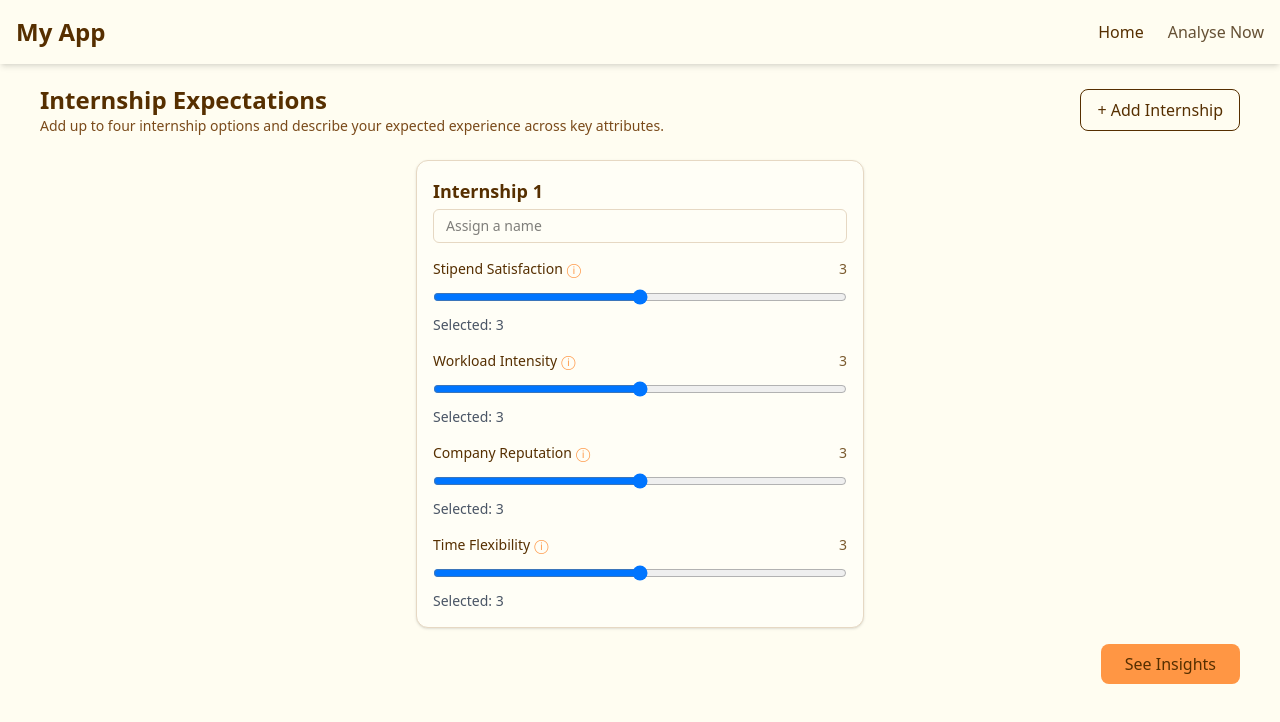
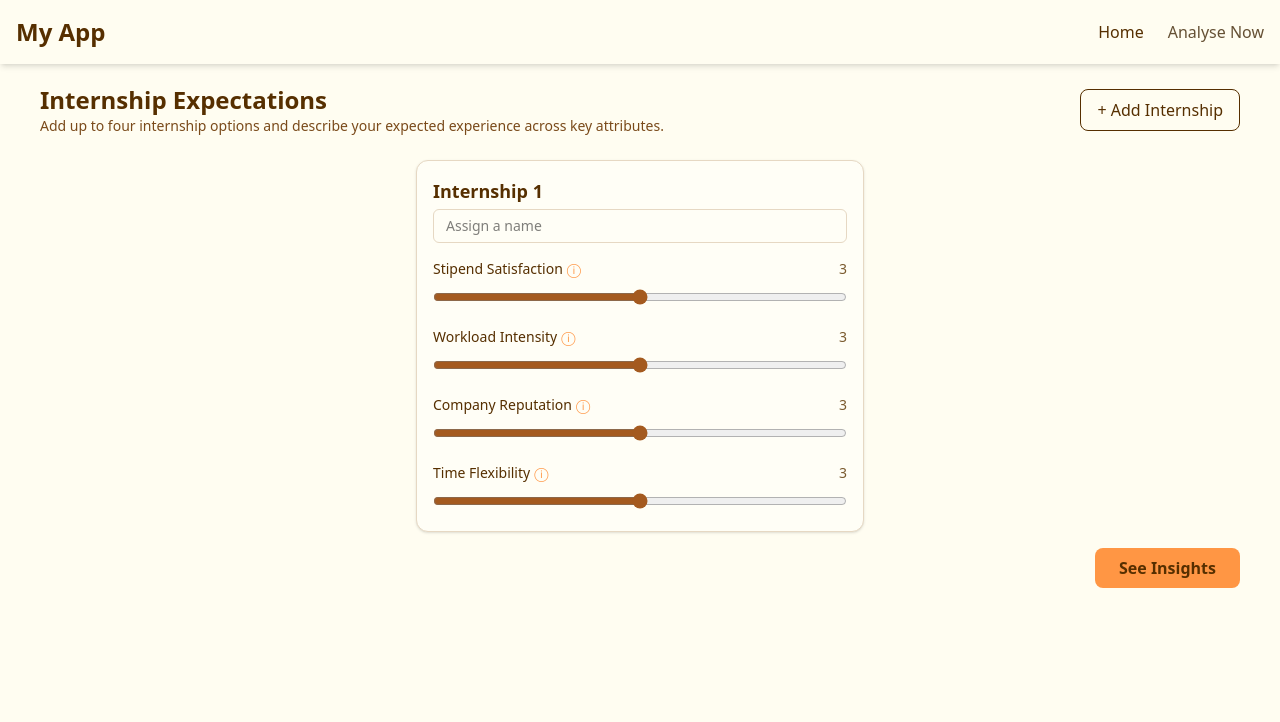
Before and after one commit to bvishwa021/Assistive-Decision-Making-System, a React (Vite) app: page /input in a window 1280 px wide. Shown: the top 722 px of the page. Built offline with nearby package versions, Linux system fonts and the light colour scheme.

Commit message:
home+input finalised

```diff
--- a/package.json
+++ b/package.json
@@ -11,6 +11,7 @@
   },
   "dependencies": {
     "@tailwindcss/vite": "^4.1.18",
+    "lucide-react": "^0.563.0",
     "ogl": "^1.0.11",
     "react": "^19.2.0",
     "react-dom": "^19.2.0",
--- a/src/components/FeatureSlider.jsx
+++ b/src/components/FeatureSlider.jsx
@@ -12,10 +12,8 @@ function FeatureSlider({ label, description, value, onChange, min, max }) {
         max={max}
         value={value}
         onChange={(e) => onChange(Number(e.target.value))}
-            className="w-full"
+        className="w-full accent-[#A45A1F]"
       />
-
-        <div className="text-sm text-gray-600 mt-1">Selected: {value}</div>
     </div>
   );
 }
--- a/src/pages/Home.jsx
+++ b/src/pages/Home.jsx
@@ -42,7 +42,7 @@ function Home() {
               highlighting trade-offs and experience patterns.
             </p>
             <button
-            className="mt-8 px-6 py-3 justify-items-center bg-[#FF9644] text-[#562F00] text-lg rounded-lg font-semibold hover:bg-[#FFCE99] hover:underline transition-colors"
+            className="mt-8 px-6 py-3 justify-items-center bg-[#FF9644] text-[#562F00] text-lg rounded-lg font-semibold hover:bg-[#fc9f58] hover:border-amber-900 transition-colors"
             onClick={() => navigate('/input')}
             >
               Start Analysing Now
--- a/src/pages/InputForm.jsx
+++ b/src/pages/InputForm.jsx
@@ -189,7 +189,7 @@ function InputForm() {
         <div className="mt-4 flex justify-end">
           <button
             onClick={handleSubmit}
-            className="px-6 py-2 rounded-lg bg-[#FF9644] text-[#562F00] hover:opacity-90 transition"
+            className="px-6 py-2 rounded-lg bg-[#FF9644] text-[#562F00] hover:bg-[#fc9f58] hover:border-amber-900 transition font-semibold"
           >
             See Insights
           </button>
```
Also changed, not shown: 1 other file (tests, documents, lock files or other folders). Lines whose indentation alone changed are shown as unchanged.
